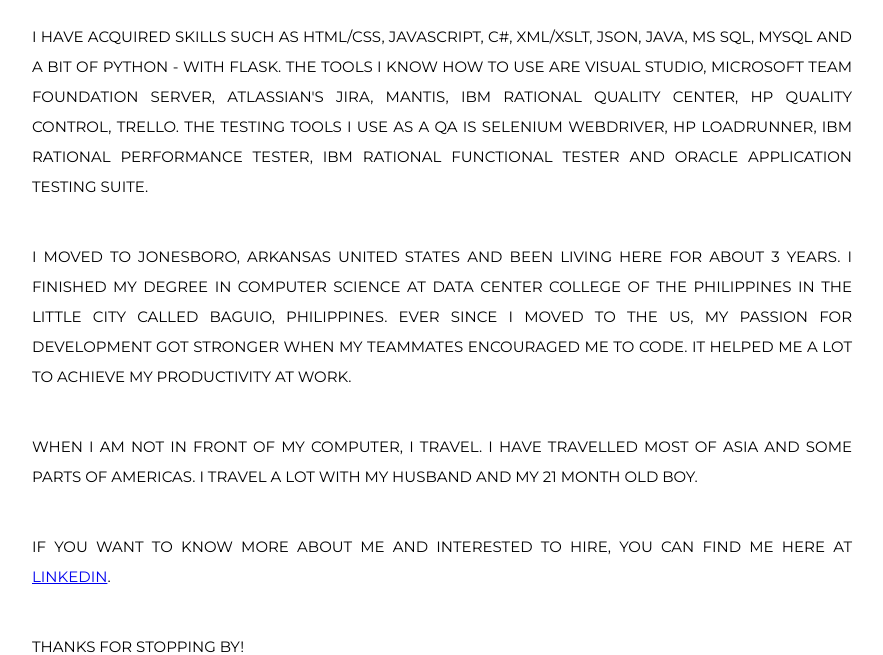
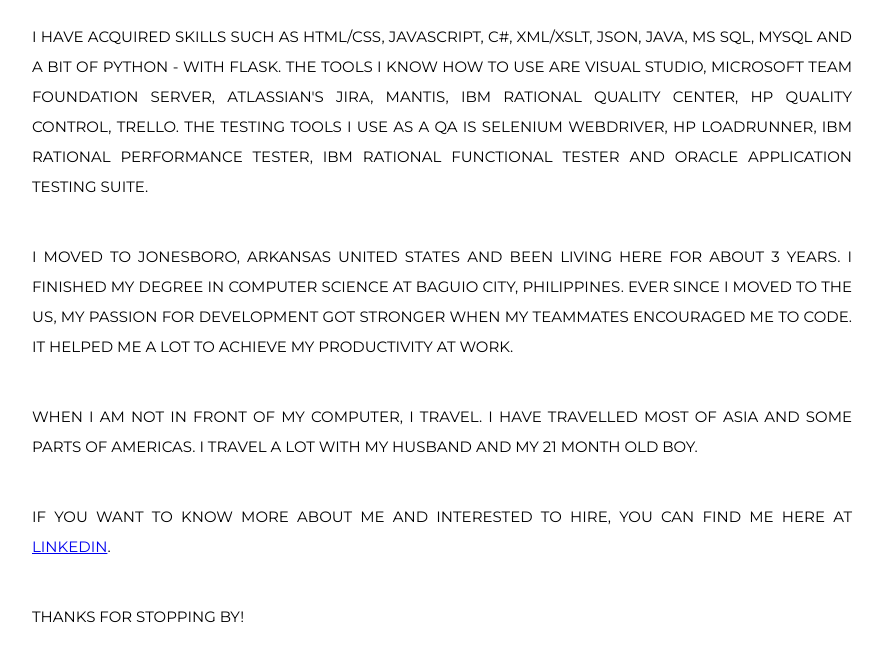
Before and after one commit to mmorenoivy/Portfolio, a plain HTML site: page about.html in a window 1280 px wide. Shown: the part 704-1359 px from the top of the page, without its empty margins (198-1081 px from the left). Drawn offline with Linux system fonts and the light colour scheme.

Commit message:
Update about.html

```diff
--- a/about.html
+++ b/about.html
@@ -29,7 +29,7 @@
     <p>I have acquired skills such as HTML/CSS, Javascript, C#, XML/XSLT, JSON, Java, MS SQL, MySQL and a bit of Python - with Flask.
     The tools I know how to use are Visual Studio, Microsoft Team Foundation Server, Atlassian's JIRA, Mantis, IBM Rational Quality Center, HP Quality Control, Trello.
     The testing tools I use as a QA is Selenium Webdriver, HP Loadrunner, IBM Rational Performance Tester, IBM Rational Functional Tester and Oracle Application Testing Suite.</p>
-    <p>I moved to Jonesboro, Arkansas United States and been living here for about 3 years. I finished my degree in Computer Science at Data Center College of the Philippines in the little city called Baguio, Philippines.
+    <p>I moved to Jonesboro, Arkansas United States and been living here for about 3 years. I finished my degree in Computer Science at Baguio City, Philippines.
     Ever since I moved to the US, my passion for development got stronger when my teammates encouraged me to code. It helped me a lot to achieve my productivity at work.
     </p>
     <p>When I am not in front of my computer, I travel. I have travelled most of Asia and some parts of Americas. I travel a lot with my husband and my 21 month old boy.</p>
```
